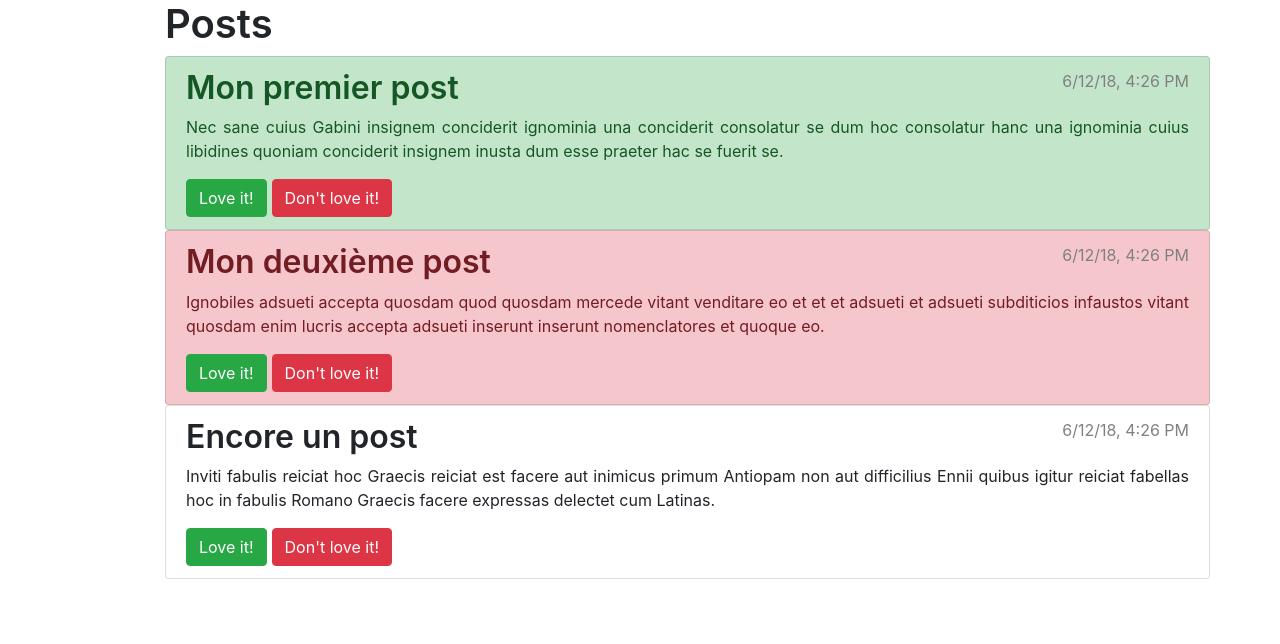
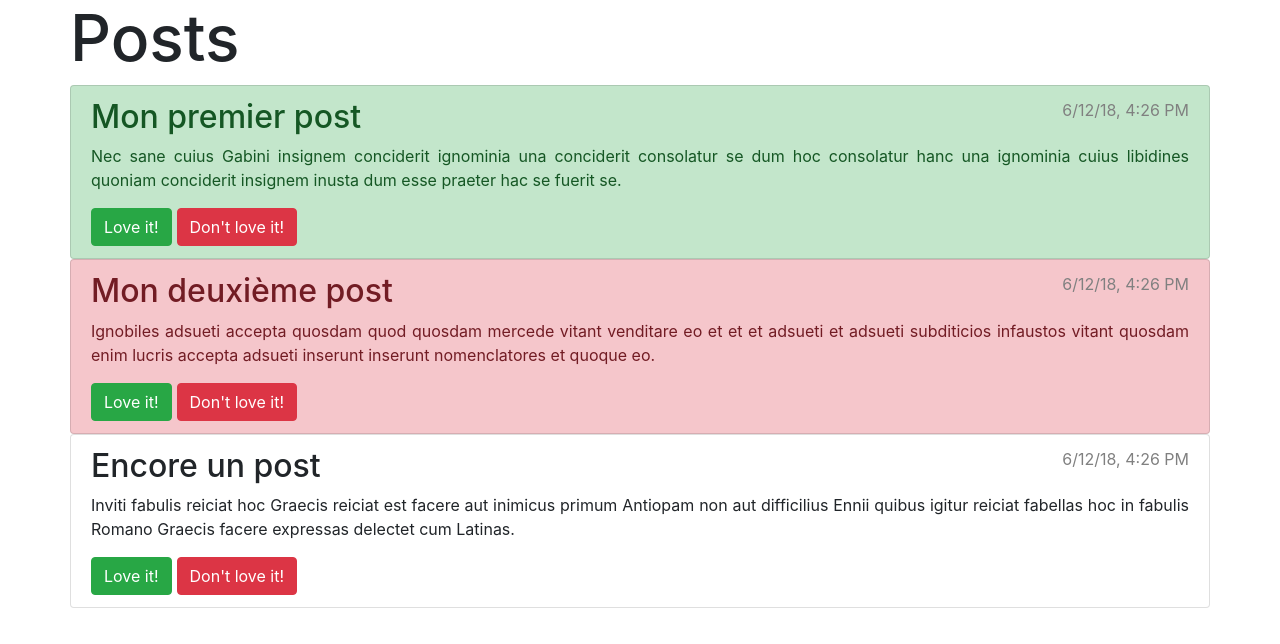
Before and after one commit to elrihaz/mon-blog-angular, an Angular app: page / in a window 1280 px wide. Shown: the top 644 px of the page. Built offline with nearby package versions, Linux system fonts and the light colour scheme.

Commit message:
Services et amelioration classe

```diff
--- a/src/app/app.component.html
+++ b/src/app/app.component.html
@@ -1,12 +1,9 @@
 <div class="container">
   <div class="row">
-    <div class="col-xs-12 offset-1">
-
-      <!--  Titre  -->
-      <h1 class="gras">Posts</h1>
+    <div class="col-xs-12">
 
       <!-- Liste des posts : composant postList  -->
-      <app-post-list [postsList]="posts" ></app-post-list>
+      <app-post-list></app-post-list>
 
     </div>
   </div>
--- a/src/app/app.component.ts
+++ b/src/app/app.component.ts
@@ -1,5 +1,4 @@
 import { Component } from '@angular/core';
-import { Post } from './post';
 
 @Component({
   selector: 'app-blog',
@@ -10,13 +9,6 @@ import { Post } from './post';
 
 export class AppComponent {
 
-  // tableau contenant les post
-  post1:Post = new Post('Mon premier post','Nec sane cuius Gabini insignem conciderit ignominia una conciderit consolatur se dum hoc consolatur hanc una ignominia cuius libidines quoniam conciderit insignem inusta dum esse praeter hac se fuerit se.',1);
-  post2:Post = new Post('Mon deuxième post', 'Ignobiles adsueti accepta quosdam quod quosdam mercede vitant venditare eo et et et adsueti et adsueti subditicios infaustos vitant quosdam enim lucris accepta adsueti inserunt inserunt nomenclatores et quoque eo.', -2);
-  post3:Post = new Post('Encore un post', 'Inviti fabulis reiciat hoc Graecis reiciat est facere aut inimicus primum Antiopam non aut difficilius Ennii quibus igitur reiciat fabellas hoc in fabulis Romano Graecis facere expressas delectet cum Latinas.', 0);
-
-  posts: Array<Post>=[this.post1, this.post2, this.post3]
-
   constructor() {
 }
 
--- a/src/app/app.module.ts
+++ b/src/app/app.module.ts
@@ -1,9 +1,10 @@
+import { PostService } from './services/post.service';
 import { BrowserModule } from '@angular/platform-browser';
 import { NgModule } from '@angular/core';
 
 import { AppComponent } from './app.component';
 import { PostListComponent } from './post-list/post-list.component';
-import { PostListItemComponent } from './post-list-item/post-list-item.component';
+import { PostListItemComponent } from './post-list/post-list-item/post-list-item.component';
 
 @NgModule({
   declarations: [
@@ -14,7 +15,7 @@ import { PostListItemComponent } from './post-list-item/post-list-item.component
   imports: [
     BrowserModule
   ],
-  providers: [],
+  providers: [PostService],
   bootstrap: [AppComponent]
 })
 export class AppModule { }
--- a/src/app/post-list-item/post-list-item.component.ts
+++ /dev/null
@@ -1,28 +0,0 @@
-import { Component, Input, OnInit } from '@angular/core';
-
-@Component({
-  selector: 'app-post-list-item',
-  templateUrl: './post-list-item.component.html',
-  styleUrls: ['./post-list-item.component.scss']
-})
-export class PostListItemComponent implements OnInit {
-
-  @Input() title: string;
-  @Input() content: string;
-  @Input() loveIts: number;
-  @Input() created_at: Date;
-
-  constructor() { }
-
-  onLoveIt() {
-    this.loveIts++;
-  }
-
-  onDontLoveIt() {
-    this.loveIts--;
-  }
-
-  ngOnInit() {
-  }
-
-}
--- a/src/app/post-list-item/post-list-item.component.html
+++ b/src/app/post-list/post-list-item/post-list-item.component.html
@@ -1,17 +1,17 @@
 <li [ngClass]="{    'list-group-item': true,
-                    'list-group-item-success': loveIts > 0,
-                    'list-group-item-danger': loveIts < 0 }">
+                    'list-group-item-success': post.loveIts > 0,
+                    'list-group-item-danger': post.loveIts < 0 }">
 
   <div class="en-tete-post">
     <div>
-      <h2 class="gras"> {{ title }} </h2>
+      <h2> {{ post.title }} </h2>
     </div>
     <div>
-      <p class="gris"> {{ created_at | date: 'short' | uppercase }} </p>
+      <p class="gris"> {{ post.created_at | date: 'short' | uppercase }} </p>
     </div>
   </div>
 
-  <p class="p-content"> {{ content }} </p>
+  <p class="p-content"> {{ post.content }} </p>
 
   <button   class="btn btn-success btn-blog"
             (click)="onLoveIt()">Love it!</button>
--- a/src/app/post-list-item/post-list-item.component.scss
+++ b/src/app/post-list/post-list-item/post-list-item.component.scss
@@ -11,10 +11,6 @@
     justify-content: space-between;
 }
 
-.gras {
-    font-weight: 600;
-}
-
 .gris {
     color: gray;
 }
--- /dev/null
+++ b/src/app/post-list/post-list-item/post-list-item.component.ts
@@ -0,0 +1,26 @@
+import { PostService } from './../../services/post.service';
+import {Post} from './../../Models/post'
+import { Component, Input } from '@angular/core';
+
+@Component({
+  selector: 'app-post-list-item',
+  templateUrl: './post-list-item.component.html',
+  styleUrls: ['./post-list-item.component.scss']
+})
+export class PostListItemComponent {
+
+  @Input() post: Post;
+  @Input() index: number;
+
+  constructor(private postService:PostService) {}
+
+  onLoveIt() {
+    this.postService.onLovePost(this.index);
+    //this.post.loveIts = this.postService.posts[this.index].loveIts;
+  }
+
+  onDontLoveIt() {
+    this.postService.onDontLovePost(this.index);
+    //this.loveIts = this.postService.posts[this.index].loveIts;
+  }
+}
--- a/src/app/post-list/post-list.component.html
+++ b/src/app/post-list/post-list.component.html
@@ -1,7 +1,7 @@
+<h1 class="gras">Posts</h1>
+
 <ul class="list-group">
-    <app-post-list-item *ngFor="let item of postsList"
-                        [title]="item.title"
-                        [content]="item.content"
-                        [loveIts]="item.loveIts"
-                        [created_at]="item.created_at" ></app-post-list-item>
+    <app-post-list-item *ngFor="let item of postsList, let i=index"
+                        [post]="item"
+                        [index]="i" ></app-post-list-item>
 </ul>
--- a/src/app/post-list/post-list.component.ts
+++ b/src/app/post-list/post-list.component.ts
@@ -1,18 +1,21 @@
+import { PostService } from './../services/post.service';
 import { Component, Input, OnInit } from '@angular/core';
-import { Post } from '../post';
+import { Post } from '../Models/post';
 
 @Component({
   selector: 'app-post-list',
   templateUrl: './post-list.component.html',
   styleUrls: ['./post-list.component.scss']
 })
+
 export class PostListComponent implements OnInit {
 
-  @Input() postsList: Array<Post>;
+  postsList: Array<Post>;
 
-  constructor() { }
+  constructor(private postService:PostService) { }
 
   ngOnInit() {
+    this.postsList=this.postService.posts;
   }
 
 }
--- /dev/null
+++ b/src/app/services/post.service.ts
@@ -0,0 +1,20 @@
+import { Post } from '../Models/post';
+
+export class PostService {
+
+    // tableau contenant les post
+    post1:Post = new Post('Mon premier post','Nec sane cuius Gabini insignem conciderit ignominia una conciderit consolatur se dum hoc consolatur hanc una ignominia cuius libidines quoniam conciderit insignem inusta dum esse praeter hac se fuerit se.',1);
+    post2:Post = new Post('Mon deuxième post', 'Ignobiles adsueti accepta quosdam quod quosdam mercede vitant venditare eo et et et adsueti et adsueti subditicios infaustos vitant quosdam enim lucris accepta adsueti inserunt inserunt nomenclatores et quoque eo.', -2);
+    post3:Post = new Post('Encore un post', 'Inviti fabulis reiciat hoc Graecis reiciat est facere aut inimicus primum Antiopam non aut difficilius Ennii quibus igitur reiciat fabellas hoc in fabulis Romano Graecis facere expressas delectet cum Latinas.', 0);
+
+    posts: Array<Post>=[this.post1, this.post2, this.post3]
+
+    onLovePost(index:number) {
+        this.posts[index].loveIts++;
+    }
+
+    onDontLovePost(index:number) {
+        this.posts[index].loveIts--;
+    }
+
+}
--- a/src/styles.scss
+++ b/src/styles.scss
@@ -1 +1,4 @@
 /* You can add global styles to this file, and also import other style files */
+h1 {
+    font-size: 4em;
+}
```
Also changed, not shown: src/app/Models/post.ts (renamed from src/app/post.ts).
